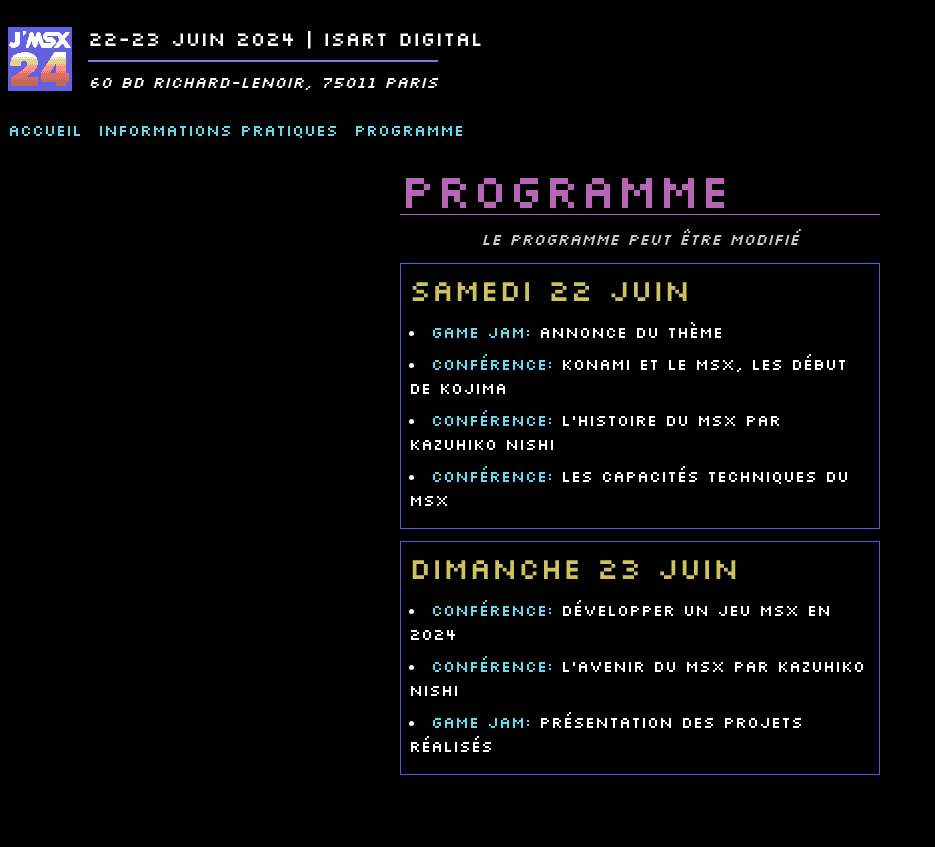
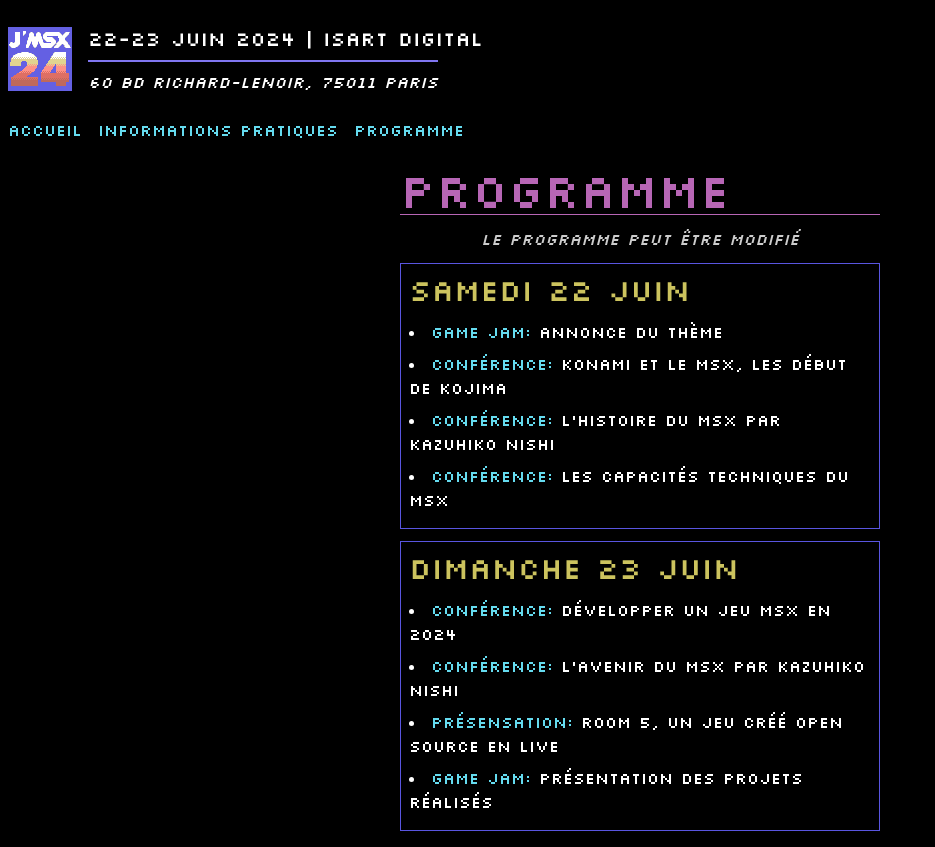
Before and after one commit to Asso-MO5/jmsx, a Next.js app: page /programme in a window 1280 px wide. Shown: the whole page, without its empty margins (0-935 px from the left). Before the commit the page ends 800 px from the top, so only its background shows below. Built offline with nearby package versions, Linux system fonts and the light colour scheme.

Commit message:
add event

```diff
--- a/app/programme/page.tsx
+++ b/app/programme/page.tsx
@@ -32,6 +32,12 @@
         time: "14:00",
         type: "conférence",
         title: "L'avenir du MSX par Kazuhiko Nishi",
+      },
+
+      {
+        time: "16:30",
+        type: "présensation",
+        title: "ROOM 5, un jeu créé open source en live",
       },
 
       {
```
